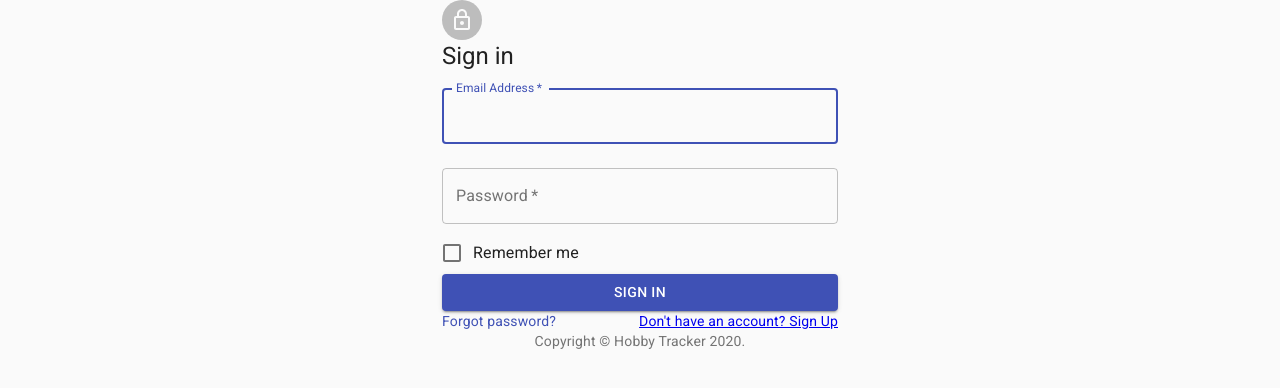
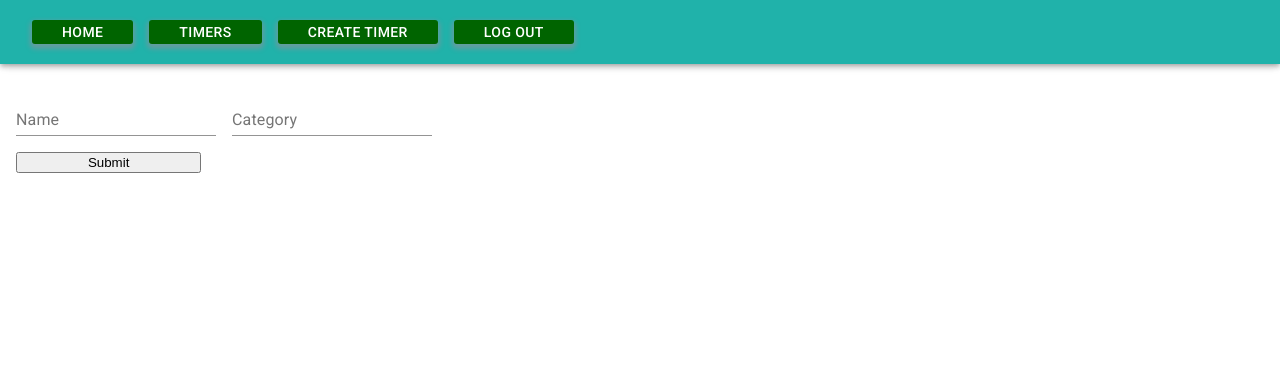
Before and after one commit to Ejguzman3988/hobby-client, a React (Create React App) app: page /timers/new in a window 1280 px wide. Shown: the top 388 px of the page. Built offline with nearby package versions, Linux system fonts and the light colour scheme; no server answers.

Commit message:
Started the timer form

```diff
--- a/src/actions/Timers.js
+++ b/src/actions/Timers.js
@@ -9,3 +9,36 @@ export const fetchTimers = (id) => {
       .then((timers) => dispatch({ type: "LOAD_TIMERS", timers }));
   };
 };
+
+export const fetchNewTimer = ({ name, category, id }) => {
+  return (dispatch) => {
+    dispatch(LOADING);
+    fetch(BASE_URL + "/users/" + id + "/timers", {
+      method: "POST",
+      headers: {
+        Accept: "application/json",
+        "Content-type": "application/json",
+      },
+      body: JSON.stringify({
+        timer: {
+          name,
+          category,
+        },
+      }),
+    })
+      .then((resp) => {
+        if (!resp.ok) {
+          throw resp;
+        }
+        return resp.json();
+      })
+      .then((data) => {
+        dispatch({ type: "LOAD_TIMERS", payload: data });
+      })
+      .catch((errors) => {
+        errors.text().then((error) => {
+          dispatch({ type: "TIMER_ERROR", errors: error });
+        });
+      });
+  };
+};
--- a/src/containers/timers/TimerForm.js
+++ b/src/containers/timers/TimerForm.js
@@ -1,13 +1,72 @@
-import React, { Component } from 'react'
+import React, { useState } from "react";
+import { makeStyles } from "@material-ui/core/styles";
+import TextField from "@material-ui/core/TextField";
+import { connect } from "react-redux";
+import { fetchNewTimer } from "../../actions/Timers";
+import Errors from "../sessions/Errors";
 
-export class TimerForm extends Component {
-    render() {
-        return (
-            <div>
-                <h3>Add a timer</h3>
-            </div>
-        )
+const useStyles = makeStyles((theme) => ({
+  root: {
+    "& > *": {
+      margin: theme.spacing(1),
+      width: "25ch",
+    },
+  },
+}));
+
+const TimerForm = (props) => {
+  const classes = useStyles();
+  const [name, setName] = useState("");
+  const [category, setCategory] = useState("");
+
+  const handleOnChange = (e) => {
+    if (e.target.name === "name") {
+      return setName(e.target.value);
+    } else if (e.target.name === "category") {
+      return setCategory(e.target.value);
     }
-}
+  };
 
-export default TimerForm
+  const handleOnClick = (e) => {
+    e.preventDefault();
+    props.fetchNewTimer({
+      name,
+      category,
+      id: props.id,
+    });
+  };
+
+  return (
+    <div>
+      <Errors error={props.errors} />
+
+      <form className={classes.root} noValidate autoComplete="off">
+        <TextField
+          name="name"
+          id="standard-basic"
+          label="Name"
+          value={name}
+          onChange={handleOnChange}
+        />
+        <TextField
+          name="category"
+          id="standard-basic"
+          label="Category"
+          value={category}
+          onChange={handleOnChange}
+        />
+        <br />
+        <input type="submit" value="Submit" onClick={handleOnClick} />
+      </form>
+    </div>
+  );
+};
+
+const mapStateToProps = (state) => {
+  return {
+    id: state.sessionsReducer.id,
+    errors: state.sessionsReducer.errors,
+  };
+};
+
+export default connect(mapStateToProps, { fetchNewTimer })(TimerForm);
--- a/src/reducers/sessionsReducer.js
+++ b/src/reducers/sessionsReducer.js
@@ -1,8 +1,8 @@
 const initialState = {
   errors: [],
-  login: false,
+  login: true,
   email: "",
-  id: null,
+  id: 1,
 };
 
 export default (state = initialState, action) => {
--- a/src/reducers/timersReducers.js
+++ b/src/reducers/timersReducers.js
@@ -1,15 +1,18 @@
 const initialState = {
-    loading: true,
-    timers: []
-}
+  errors: [],
+  loading: true,
+  timers: [],
+};
 
-export default (state=initialState, action) => {
-    switch(action.type){
-        case "LOADING":
-            return { ...state, loading: true }
-        case "LOAD_TIMERS":
-            return { ...state, loading: false, timers: action.timers}
-        default:
-            return state
-    }
-}
+export default (state = initialState, action) => {
+  switch (action.type) {
+    case "LOADING":
+      return { ...state, loading: true };
+    case "LOAD_TIMERS":
+      return { ...state, loading: false, timers: action.timers };
+    case "TIMER_ERROR":
+      return { ...state, loading: false, errors: action.errors };
+    default:
+      return state;
+  }
+};
```
